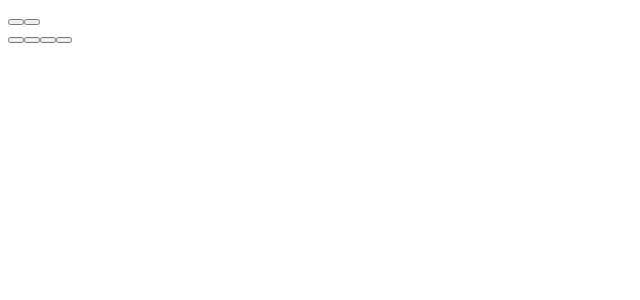
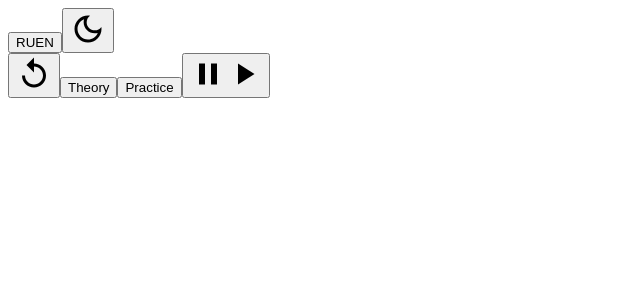
Before and after one commit to Intercrus/work-timer, a Vue app: page / in a window 1280 px wide. Shown: the top 300 px of the page, without its empty margins (0-640 px from the left). Built offline with nearby package versions, Linux system fonts and the light colour scheme.

Commit message:
Add svg-icons

```diff
--- a/src/App.vue
+++ b/src/App.vue
@@ -1,13 +1,25 @@
 <template>
   <div class="timer">
     <div class="timer__layout">
-      <button class="timer__language-btn btn"></button>
-      <button class="timer__theme-btn btn"></button>
+      <button class="timer__language-btn btn">
+        <span>RU</span>
+        <span>EN</span>
+      </button>
+      <button class="timer__theme-btn btn">
+        <svg xmlns="http://www.w3.org/2000/svg" class="icon" enable-background="new 0 0 24 24" height="36px" viewBox="0 0 24 24" width="36px" fill="#000000"><rect fill="none" height="24" width="24"/><path d="M9.37,5.51C9.19,6.15,9.1,6.82,9.1,7.5c0,4.08,3.32,7.4,7.4,7.4c0.68,0,1.35-0.09,1.99-0.27C17.45,17.19,14.93,19,12,19 c-3.86,0-7-3.14-7-7C5,9.07,6.81,6.55,9.37,5.51z M12,3c-4.97,0-9,4.03-9,9s4.03,9,9,9s9-4.03,9-9c0-0.46-0.04-0.92-0.1-1.36 c-0.98,1.37-2.58,2.26-4.4,2.26c-2.98,0-5.4-2.42-5.4-5.4c0-1.81,0.89-3.42,2.26-4.4C12.92,3.04,12.46,3,12,3L12,3z"/></svg>
+      </button>
       <div class="timer__display"><span></span></div>
-      <button class="timer__reset-timer-btn btn"></button>
-      <button class="timer__theory-mode-btn"></button>
-      <button class="timer__practice-mode-btn"></button>
-      <button class="timer__start-stop-timer-btn btn"></button>
+      <button class="timer__reset-timer-btn btn">
+        <svg xmlns="http://www.w3.org/2000/svg" class="icon" enable-background="new 0 0 24 24" height="36px" viewBox="0 0 24 24" width="36px" fill="#000000"><g><rect fill="none" height="24" width="24"/><rect fill="none" height="24" width="24"/><rect fill="none" height="24" width="24"/></g><g><g/><path d="M12,5V1L7,6l5,5V7c3.31,0,6,2.69,6,6s-2.69,6-6,6s-6-2.69-6-6H4c0,4.42,3.58,8,8,8s8-3.58,8-8S16.42,5,12,5z"/></g></svg>
+      </button>
+      <button class="timer__theory-mode-btn">Theory</button>
+      <button class="timer__practice-mode-btn">Practice</button>
+      <button class="timer__start-stop-timer-btn btn">
+        <!-- This is start icon. -->
+        <svg xmlns="http://www.w3.org/2000/svg" class="icon" height="36px" viewBox="0 0 24 24" width="36px" fill="#000000"><path d="M0 0h24v24H0V0z" fill="none"/><path d="M6 19h4V5H6v14zm8-14v14h4V5h-4z"/></svg>
+        <!-- This is stop icon. -->
+        <svg xmlns="http://www.w3.org/2000/svg" class="icon" height="36px" viewBox="0 0 24 24" width="36px" fill="#000000"><path d="M0 0h24v24H0z" fill="none"/><path d="M8 5v14l11-7z"/></svg>
+      </button>
     </div>
   </div>
 </template>
```
